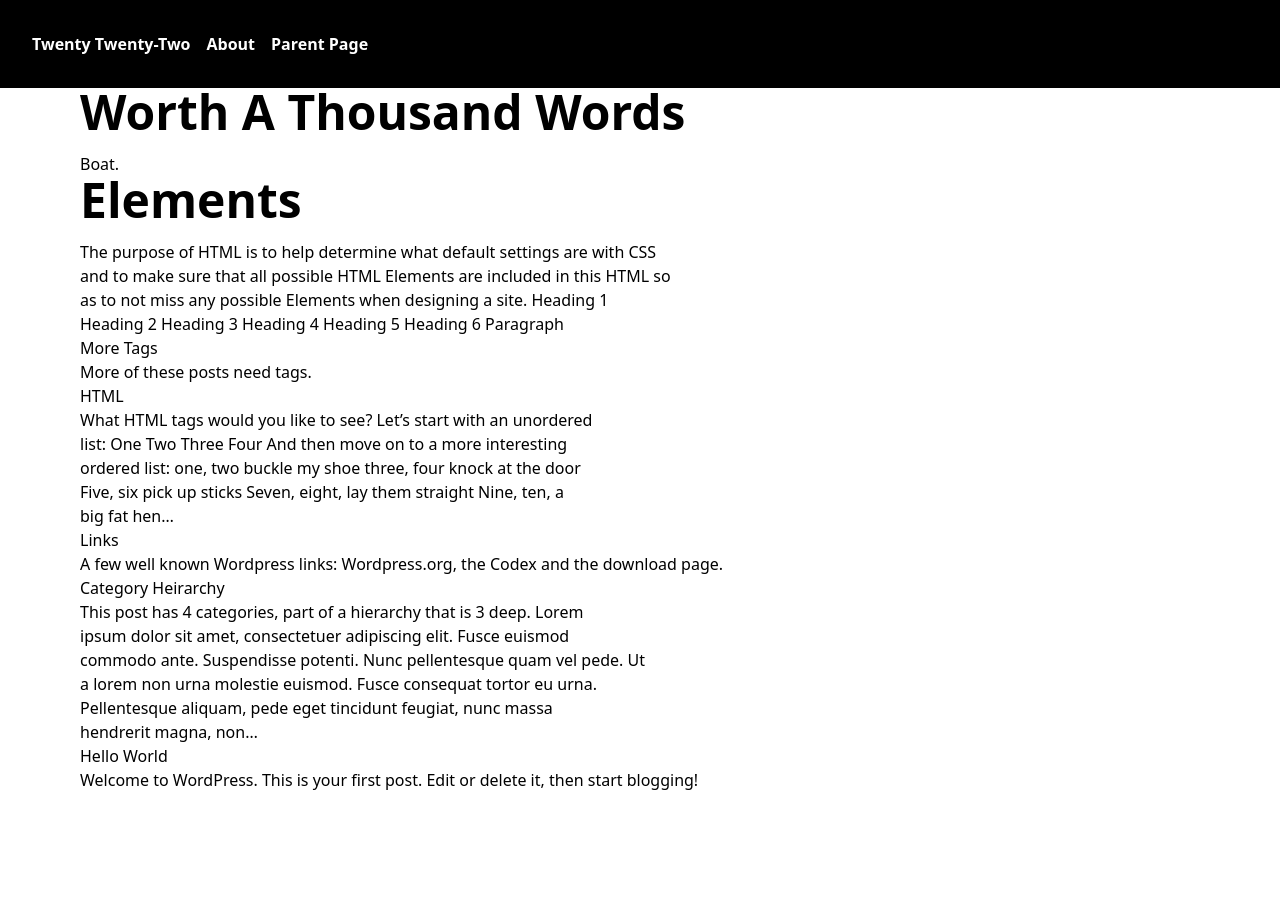
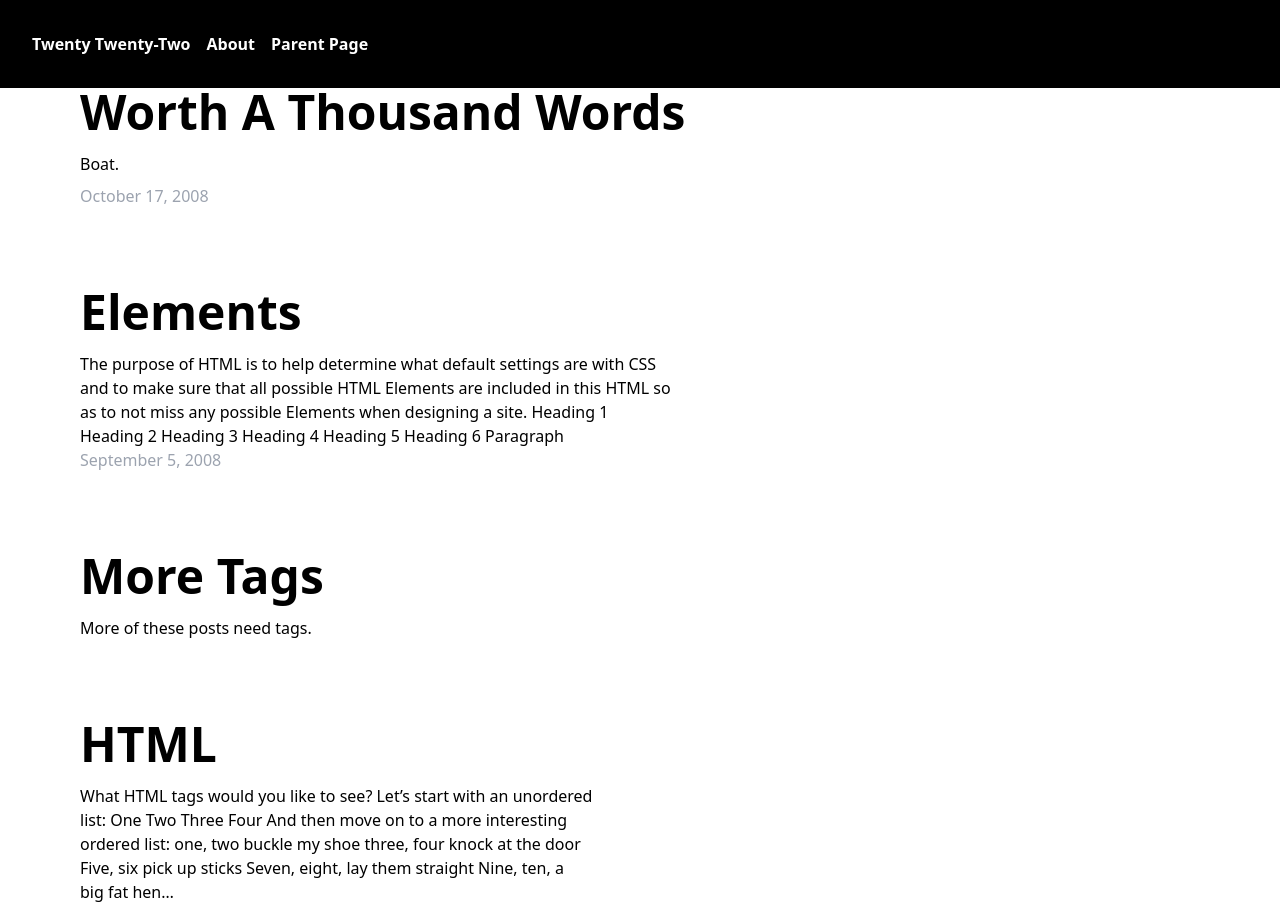
Before and after one commit to EddieDevPipeline/html-capstone, a plain HTML site: page index.html in a window 1280 px wide. Shown: the top 907 px of the page. Before the commit the page ends 872 px from the top, so only its background shows below. Drawn offline with nearby package versions, Linux system fonts and the light colour scheme.

Commit message:
adding tailwind css

```diff
--- a/index.html
+++ b/index.html
@@ -8,6 +8,10 @@
   </head>
   <body>
     <header class="bg-black text-white">
+      <div
+        class="bg-fixed ..."
+        style="background-image: url(./assets/flight-path-on-transparent-d.png)"
+      ></div>
       <div class="text-x1 font-bold">
         <nav class="flex justify-between items-center p-8">
           <ul class="flex space-x-4">
@@ -22,8 +26,12 @@
       <section class="mb-20">
         <div>
           <h1 class="text-5xl font-bold mb-4">Worth A Thousand Words</h1>
-          <p>Boat.</p>
+          <p class="mb-2">Boat.</p>
+          <time class="block text-gray-400" datetime="2008-17-10"
+            >October 17, 2008</time
+          >
         </div>
+        <p class="mb-20"></p>
         <div>
           <h1 class="text-5xl font-bold mb-4">
             <a href="./pages/elements.html">Elements</a>
@@ -40,14 +48,18 @@
             <br />
             Heading 2 Heading 3 Heading 4 Heading 5 Heading 6 Paragraph
           </p>
+          <time class="block text-gray-400" datetime="2008-9-05"
+            >September 5, 2008</time
+          >
+          <p class="mb-20"></p>
         </div>
         <div>
-          <h1>More Tags</h1>
-          <p>More of these posts need tags.</p>
+          <h1 class="text-5xl font-bold mb-4">More Tags</h1>
+          <p class="mb-20">More of these posts need tags.</p>
         </div>
         <div>
-          <h1>HTML</h1>
-          <p>
+          <h1 class="text-5xl font-bold mb-4">HTML</h1>
+          <p class="mb-20">
             What HTML tags would you like to see? Let’s start with an unordered
             <br />
             list: One Two Three Four And then move on to a more interesting
@@ -61,15 +73,15 @@
           </p>
         </div>
         <div>
-          <h1>Links</h1>
-          <p>
+          <h1 class="text-5xl font-bold mb-4">Links</h1>
+          <p class="mb-20">
             A few well known Wordpress links: Wordpress.org, the Codex and the
             download page.
           </p>
         </div>
         <div>
-          <h1>Category Heirarchy</h1>
-          <p>
+          <h1 class="text-5xl font-bold mb-4">Category Heirarchy</h1>
+          <p class="mb-20">
             This post has 4 categories, part of a hierarchy that is 3 deep.
             Lorem
             <br />
@@ -86,8 +98,8 @@
           </p>
         </div>
         <div>
-          <h1>Hello World</h1>
-          <p>
+          <h1 class="text-5xl font-bold mb-4">Hello World</h1>
+          <p class="mb-20">
             Welcome to WordPress. This is your first post. Edit or delete it,
             then start blogging!
           </p>
```
